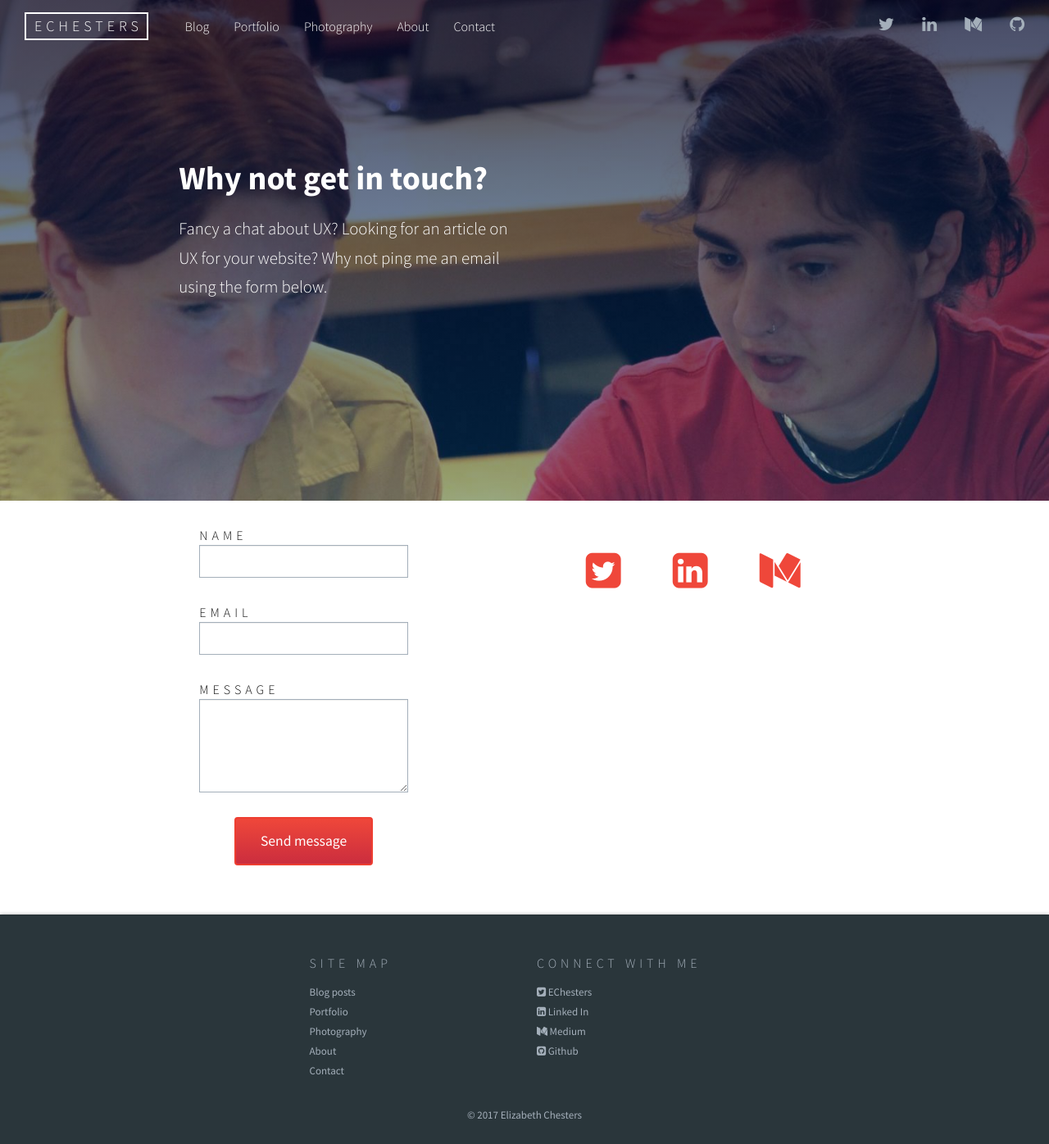
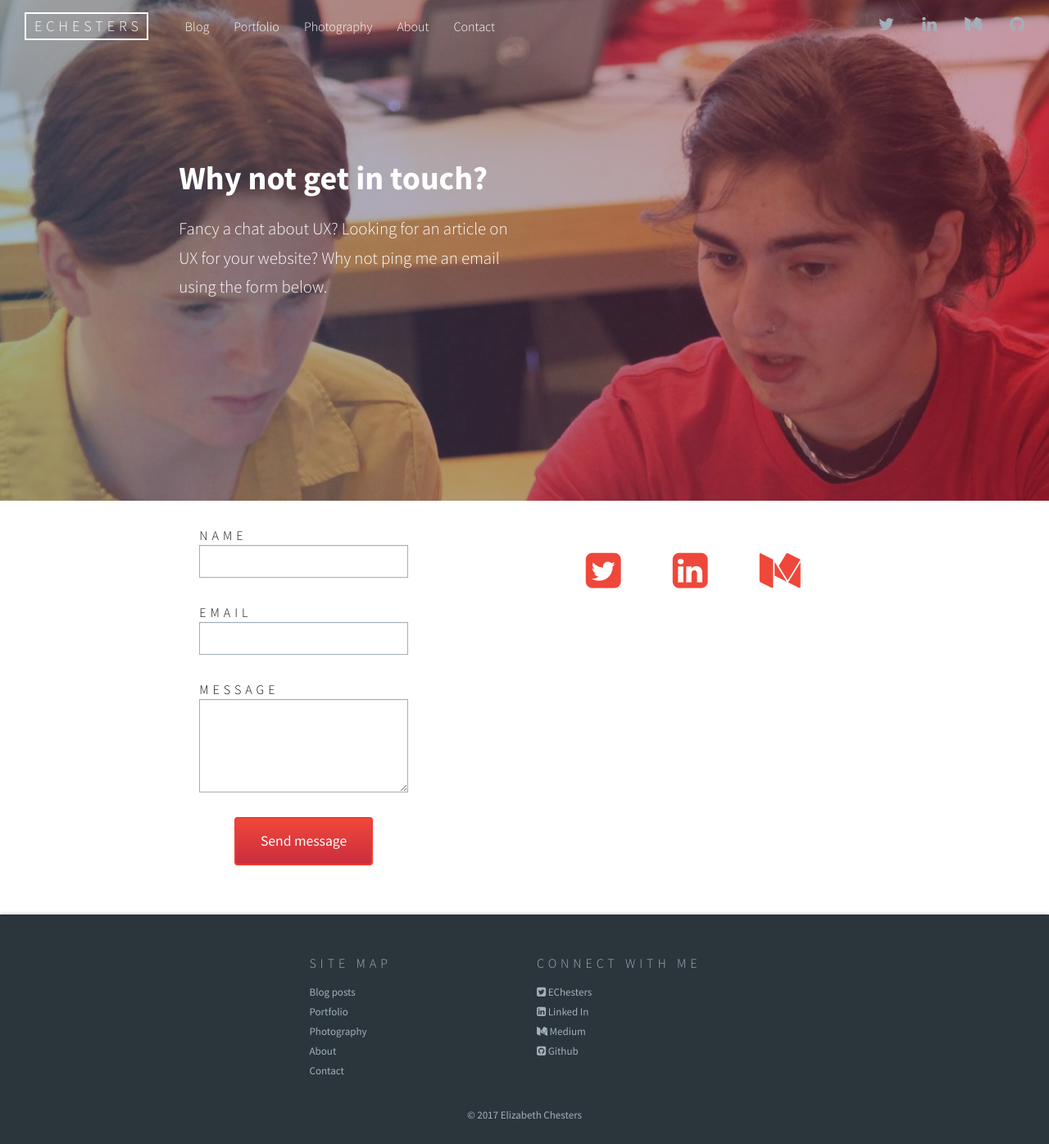
Before and after one commit to EChesters/echesters.github.io, a Jekyll site: the page built from contact.html, in a window 1280 px wide. Shown: the whole page at 82% size. Built offline with Jekyll 4.4.1, drawn with Linux system fonts in a browser that asks for light colours; nearby versions of some CDN libraries.

Commit message:
Changed direction of gradients for banner

```diff
--- a/_sass/_banner.scss
+++ b/_sass/_banner.scss
@@ -29,7 +29,7 @@
       height: calc(#{$nav-bar-height} + 550px);
       background-size: cover;
       width: 100%;
-      @include background-gradient(rgba(#000428, .9), rgba(#004e92, .5));
+      @include background-gradient-direction(right, rgba(#3a6186, .6), rgba(#89253e, .6));
     }
   }
 
--- a/_sass/_mixins.scss
+++ b/_sass/_mixins.scss
@@ -56,8 +56,17 @@
 }
 
 @mixin background-gradient($gradient-1, $gradient-2) {
-  background: -webkit-linear-gradient( $gradient-1, $gradient-2 ); /* For Safari 5.1 to 6.0 */
-  background: -o-linear-gradient( $gradient-1, $gradient-2 ); /* For Opera 11.1 to 12.0 */
-  background: -moz-linear-gradient( $gradient-1, $gradient-2 ); /* For Firefox 3.6 to 15 */
-  background: linear-gradient( $gradient-1, $gradient-2 );
+  background: $gradient-1;
+  background: -webkit-linear-gradient($gradient-1, $gradient-2); /* For Safari 5.1 to 6.0 */
+  background: -o-linear-gradient($gradient-1, $gradient-2); /* For Opera 11.1 to 12.0 */
+  background: -moz-linear-gradient($gradient-1, $gradient-2); /* For Firefox 3.6 to 15 */
+  background: linear-gradient($gradient-1, $gradient-2);
 }
+
+@mixin background-gradient-direction($direction, $gradient-1, $gradient-2) {
+  background: $gradient-1;
+  background: -webkit-linear-gradient($direction, $gradient-1, $gradient-2 ); /* For Safari 5.1 to 6.0 */
+  background: -o-linear-gradient($direction, $gradient-1, $gradient-2 ); /* For Opera 11.1 to 12.0 */
+  background: -moz-linear-gradient($direction, $gradient-1, $gradient-2 ); /* For Firefox 3.6 to 15 */
+  background: linear-gradient(to $direction, $gradient-1, $gradient-2 );
+}
```
